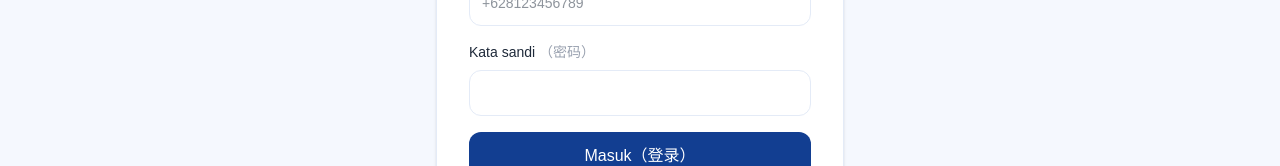
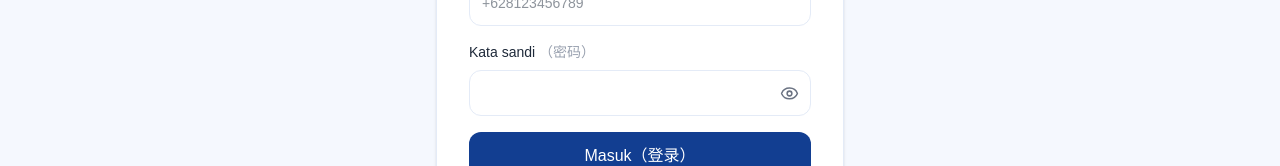
Before and after one commit to lijian13544290034-cell/IndoBrain-ID, a Next.js app: page /login in a window 1280 px wide. Shown: the part 390-556 px from the top of the page. Built offline with nearby package versions, Linux system fonts and the light colour scheme.

Commit message:
Add password visibility toggle to login

```diff
--- a/components/PhoneLoginForm.tsx
+++ b/components/PhoneLoginForm.tsx
@@ -14,10 +14,17 @@ function browserDeviceId() {
   return value;
 }
 
+function PasswordVisibilityIcon({ visible }: { visible: boolean }) {
+  const common = { width: 19, height: 19, viewBox: '0 0 24 24', fill: 'none', stroke: 'currentColor', strokeWidth: 1.9, strokeLinecap: 'round' as const, strokeLinejoin: 'round' as const, 'aria-hidden': true };
+  if (visible) return <svg {...common}><path d="m2 2 20 20" /><path d="M6.7 6.7C3.7 8.5 2 12 2 12s3.6 7 10 7c1.6 0 3-.4 4.3-1.2" /><path d="M10.7 5.1A10.7 10.7 0 0 1 12 5c6.4 0 10 7 10 7a13.2 13.2 0 0 1-1.7 2.7" /><path d="M14.1 14.1a3 3 0 1 1-4.2-4.2" /></svg>;
+  return <svg {...common}><path d="M2.1 12.3a1 1 0 0 1 0-.7A10.8 10.8 0 0 1 22 12a10.8 10.8 0 0 1-19.9.3Z" /><circle cx="12" cy="12" r="3" /></svg>;
+}
+
 export default function PhoneLoginForm() {
   const router = useRouter();
   const [phone, setPhone] = useState('');
   const [password, setPassword] = useState('');
+  const [passwordVisible, setPasswordVisible] = useState(false);
   const [message, setMessage] = useState('');
   const [submitting, setSubmitting] = useState(false);
 
@@ -46,7 +53,12 @@ export default function PhoneLoginForm() {
         <input required value={phone} onChange={(event) => setPhone(event.target.value)} placeholder="+628123456789" inputMode="tel" className="mt-2 w-full rounded-xl border border-stone-300 px-3 py-3 outline-none transition focus:border-stone-500" />
       </label>
       <label className="block text-sm font-medium text-gray-800">Kata sandi <span className="font-normal text-gray-400">（密码）</span>
-        <input required value={password} onChange={(event) => setPassword(event.target.value)} type="password" autoComplete="current-password" className="mt-2 w-full rounded-xl border border-stone-300 px-3 py-3 outline-none transition focus:border-stone-500" />
+        <span className="relative mt-2 block">
+          <input required value={password} onChange={(event) => setPassword(event.target.value)} type={passwordVisible ? 'text' : 'password'} autoComplete="current-password" className="w-full rounded-xl border border-stone-300 py-3 pl-3 pr-14 outline-none transition focus:border-stone-500" />
+          <button type="button" onPointerDown={(event) => event.preventDefault()} onClick={() => setPasswordVisible((visible) => !visible)} aria-label={passwordVisible ? '隐藏密码' : '显示密码'} aria-pressed={passwordVisible} className="absolute inset-y-0 right-0 flex w-11 items-center justify-center rounded-r-xl text-gray-500 transition hover:bg-stone-100 hover:text-gray-800 focus-visible:outline-2 focus-visible:outline-offset-[-3px] focus-visible:outline-stone-500">
+            <PasswordVisibilityIcon visible={passwordVisible} />
+          </button>
+        </span>
       </label>
       {message && <p role="alert" className="rounded-xl bg-red-50 px-3 py-2 text-sm text-red-700">{message}</p>}
       <button disabled={submitting} className="w-full rounded-xl bg-stone-900 px-4 py-3 text-sm font-semibold text-white disabled:opacity-50">{submitting ? 'Memproses…' : 'Masuk（登录）'}</button>
```
